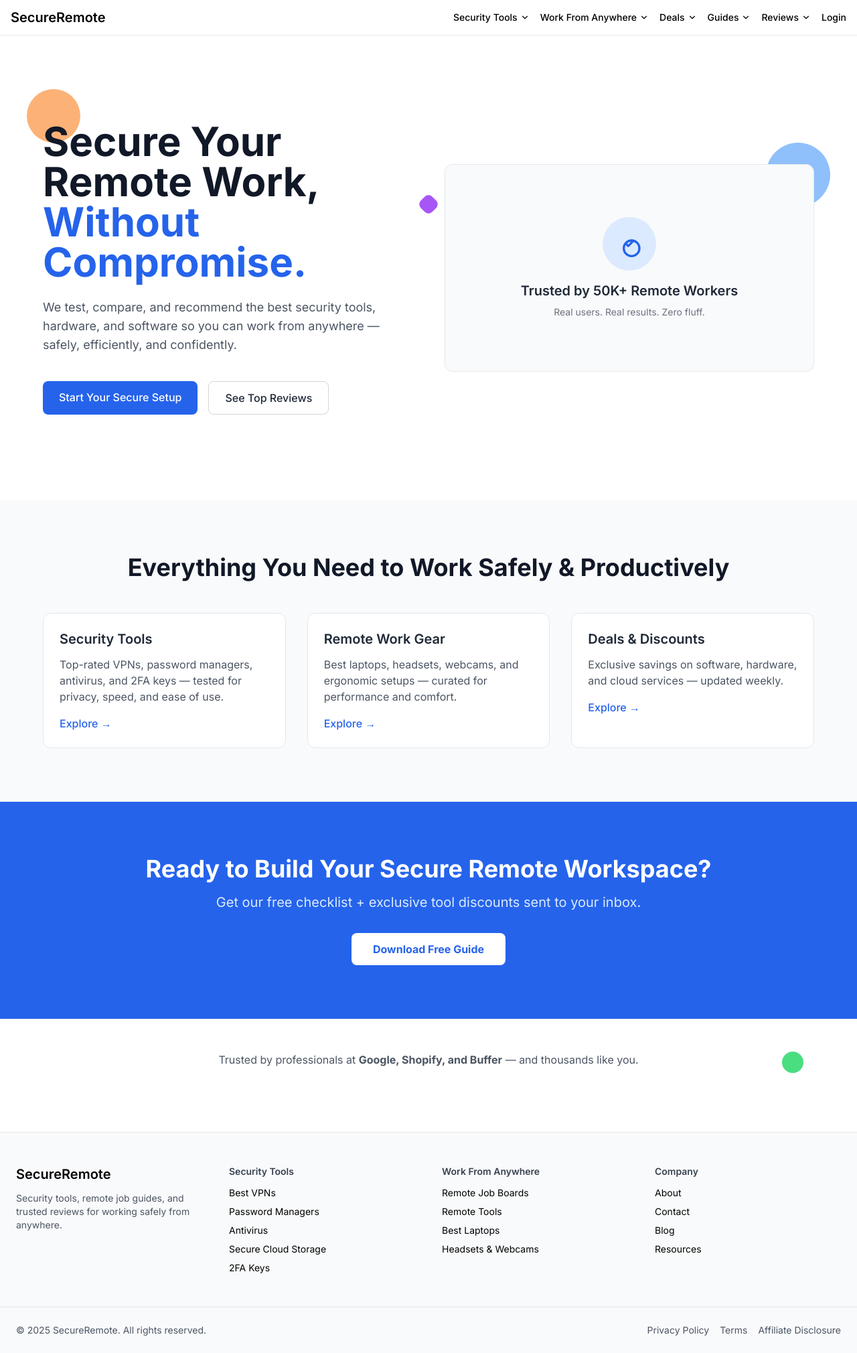
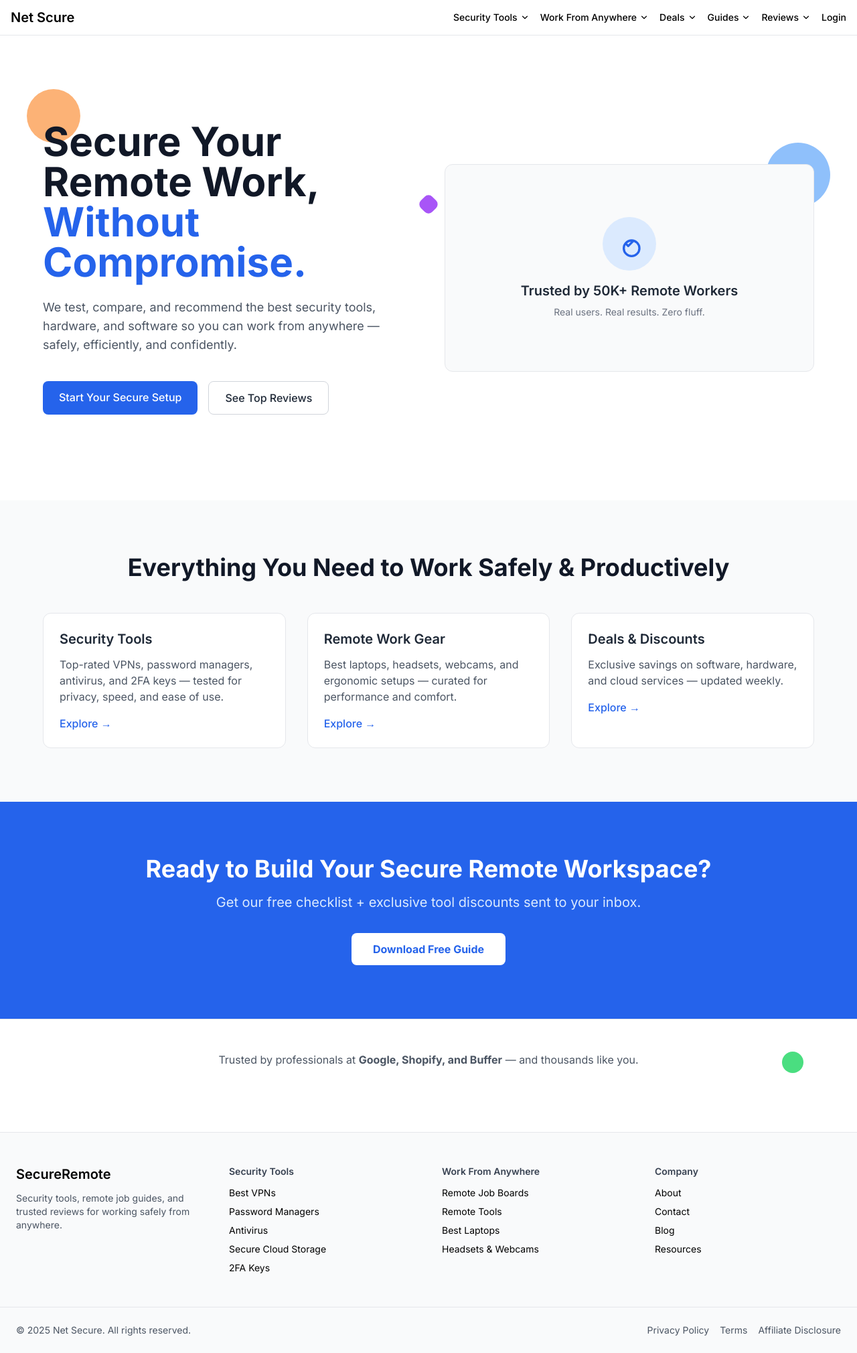
Before and after one commit to witos44/nscure, a Next.js app in the folder frontend/: page / in a window 1280 px wide. Shown: the whole page at 67% size. Built offline with nearby package versions, Linux system fonts and the light colour scheme.

Commit message:
change on backend add server handler

```diff
--- a/frontend/src/components/Footer.tsx
+++ b/frontend/src/components/Footer.tsx
@@ -55,7 +55,7 @@ export default function Footer() {
       </div>
 
       <div className="border-t mx-auto max-w-7xl px-6 py-6 flex flex-col md:flex-row justify-between text-sm text-gray-600">
-        <p>© {new Date().getFullYear()} SecureRemote. All rights reserved.</p>
+        <p>© {new Date().getFullYear()} Net Secure. All rights reserved.</p>
         <div className="flex space-x-4 mt-3 md:mt-0">
           <Link href="/privacy" className="hover:underline">
             Privacy Policy
--- a/frontend/src/components/MainNav.tsx
+++ b/frontend/src/components/MainNav.tsx
@@ -15,7 +15,7 @@ export default function MainNav() {
       <div className="mx-auto flex max-w-7xl items-center justify-between px-4 py-3">
         {/* Logo */}
         <Link href="/" className="text-xl font-semibold">
-          SecureRemote
+          Net Scure
         </Link>
 
         <div className="flex items-center space-x-4">
```
Also changed, not shown: 2 other files (tests, documents, lock files or other folders).
